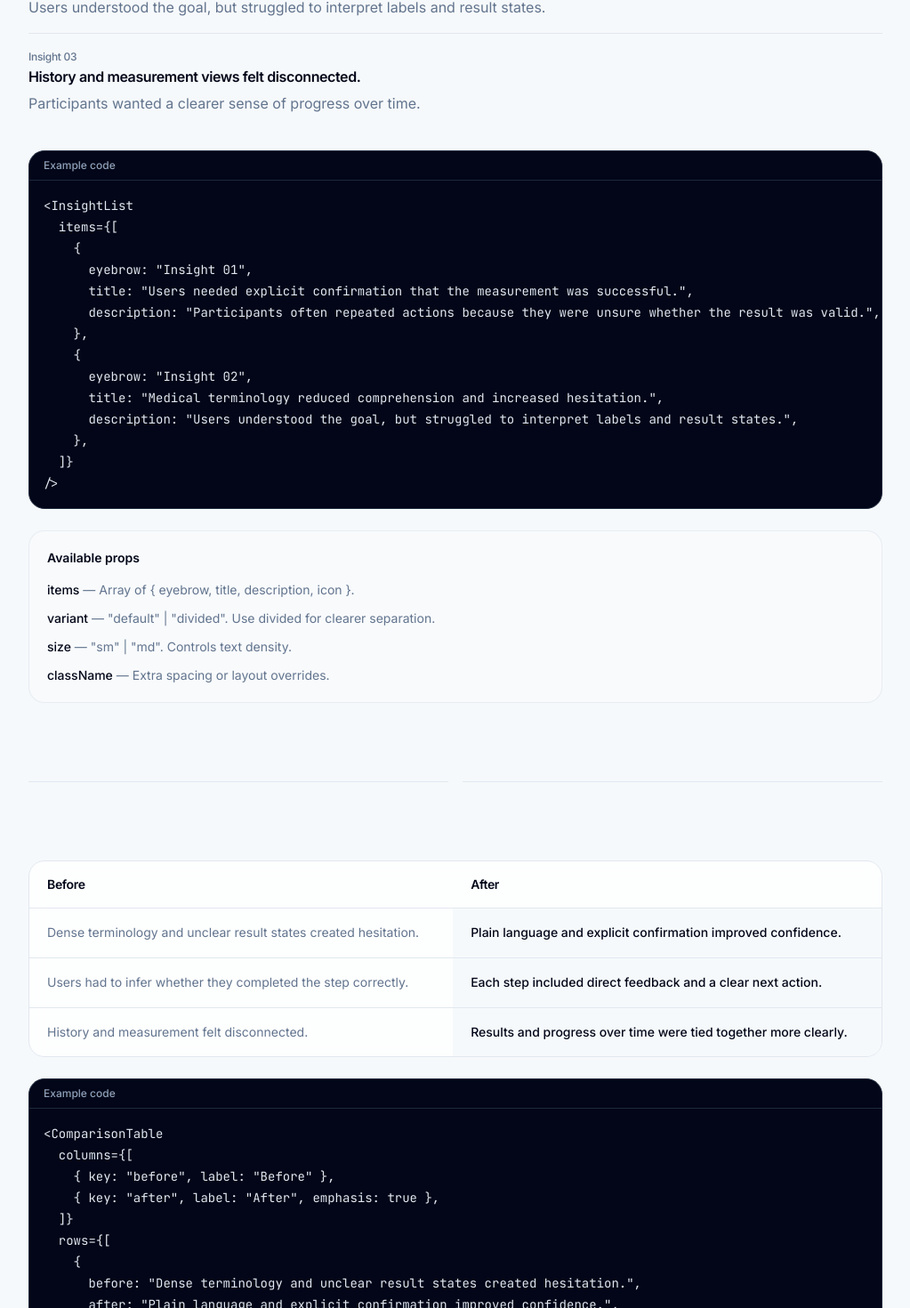
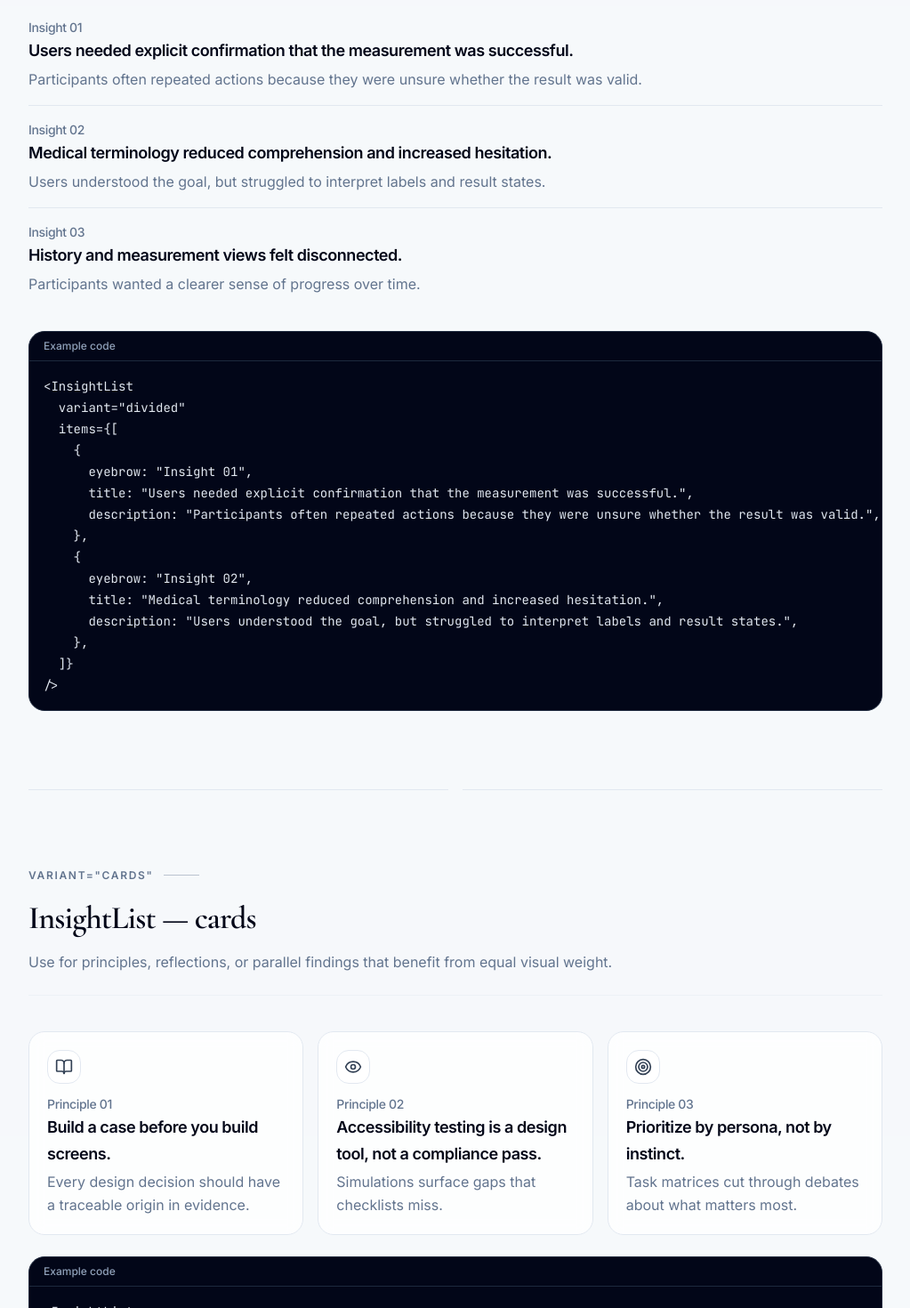
Before and after one commit to shkyb/shkyb.github.io, a React (Vite) app: page /projects/blocks-described in a window 1280 px wide. Shown: the part 4820-6290 px from the top of the page at 89% size, without its empty margins (128-1151 px from the left). Built offline with nearby package versions, Linux system fonts and the light colour scheme.

Commit message:
insightList style adjustments, card variant added

```diff
--- a/src/components/case/blocks/InsightList.jsx
+++ b/src/components/case/blocks/InsightList.jsx
@@ -13,17 +13,76 @@ import { sp } from "../layout/spacing"
  * }>
  *
  * Props:
- * - variant?: "default" | "divided"   // default "divided"
- * - size?: "sm" | "md"                // default "md"
+ * - variant?: "default" | "divided" | "cards"   // default "divided"
+ * - cols?: 1 | 2 | 3 | 4                        // cards only, default auto (min(3, items.length))
+ * - size?: "sm" | "md"                           // default "md"
  * - className?: string
  */
 export function InsightList({
   items = [],
   variant = "divided",
+  cols,
   size = "md",
   className,
 }) {
   if (!items?.length) return null
+
+  const iconStyle = { color: "var(--project-primary, var(--project-kicker, #334155))" }
+
+  const titleClass = cn(
+    "m-0 font-semibold tracking-tight text-(--project-foreground,var(--foreground))",
+    size === "sm" ? "text-base" : "text-lg"
+  )
+
+  if (variant === "cards") {
+    const colCount = cols ?? Math.min(3, Math.max(1, items.length))
+    const gridCols =
+      colCount === 1 ? "grid-cols-1" :
+      colCount === 2 ? "grid-cols-1 sm:grid-cols-2" :
+      colCount === 3 ? "grid-cols-1 sm:grid-cols-2 lg:grid-cols-3" :
+                       "grid-cols-1 sm:grid-cols-2 lg:grid-cols-4"
+
+    return (
+      <div className={cn(sp.itemToItem, "grid gap-4", gridCols, className)}>
+        {items.map((item, idx) => {
+          const Icon = item.icon
+          return (
+            <div key={idx} className="flex flex-col gap-3 rounded-2xl border border-border bg-white/80 p-5 backdrop-blur-sm">
+              {Icon ? (
+                <div className="inline-flex w-fit rounded-xl border border-border bg-white p-2" aria-hidden="true">
+                  <Icon className="h-5 w-5" style={iconStyle} />
+                </div>
+              ) : null}
+
+              <div className="min-w-0">
+                {item.eyebrow ? (
+                  <Prose>
+                    <p className="m-0 text-sm font-medium tracking-tight text-(--project-muted-foreground,var(--muted-foreground))">
+                      {item.eyebrow}
+                    </p>
+                  </Prose>
+                ) : null}
+
+                <Prose>
+                  <p className={titleClass}>{item.title}</p>
+                </Prose>
+
+                {item.description ? (
+                  <div className="mt-1">
+                    <Prose>
+                      <p className="m-0 text-base text-(--project-muted-foreground,var(--muted-foreground))">
+                        {item.description}
+                      </p>
+                    </Prose>
+                  </div>
+                ) : null}
+              </div>
+            </div>
+          )
+        })}
+      </div>
+    )
+  }
 
   return (
     <div className={cn(sp.itemToItem, className)}>
@@ -45,39 +104,27 @@ export function InsightList({
                     className="mt-0.5 shrink-0 rounded-xl border border-border bg-white/80 p-2"
                     aria-hidden="true"
                   >
-                    <Icon className="h-4 w-4 text-slate-700" />
+                    <Icon className="h-4 w-4" style={iconStyle} />
                   </div>
                 ) : null}
 
                 <div className="min-w-0 flex-1">
                   {item.eyebrow ? (
                     <Prose>
-                      <p className="m-0 text-xs font-medium tracking-tight text-muted-foreground">
+                      <p className="m-0 text-sm font-medium tracking-tight text-(--project-muted-foreground,var(--muted-foreground))">
                         {item.eyebrow}
                       </p>
                     </Prose>
                   ) : null}
 
                   <Prose>
-                    <p
-                      className={cn(
-                        "m-0 font-semibold tracking-tight text-foreground",
-                        size === "sm" ? "text-sm" : "text-base"
-                      )}
-                    >
-                      {item.title}
-                    </p>
+                    <p className={titleClass}>{item.title}</p>
                   </Prose>
 
                   {item.description ? (
                     <div className="mt-1">
                       <Prose>
-                        <p
-                          className={cn(
-                            "m-0 text-muted-foreground",
-                            size === "sm" ? "text-sm" : "text-base"
-                          )}
-                        >
+                        <p className="m-0 text-base text-(--project-muted-foreground,var(--muted-foreground))">
                           {item.description}
                         </p>
                       </Prose>
--- a/src/pages/Projects/CaseStudyBlocksDescribedPage.jsx
+++ b/src/pages/Projects/CaseStudyBlocksDescribedPage.jsx
@@ -24,6 +24,7 @@ import { ProcessStep } from "@/components/case/blocks/ProcessStep"
 import { NextProject } from "@/components/case/blocks/NextProject"
 import { CaseSeparator } from "@/components/case/blocks/CaseSeparator"
 import { FullBleedSection } from "@/components/case/layout/FullBleedSection"
+import { BookOpen, Eye, Target } from "lucide-react"
 
 const groups = [
   { id: "framing", label: "Framing" },
@@ -103,11 +104,13 @@ const docs = {
     summary: "Structured qualitative findings, stronger than plain bullet lists.",
     props: [
       ["items", "Array of { eyebrow, title, description, icon }."],
-      ["variant", '"default" | "divided". Use divided for clearer separation.'],
-      ["size", '"sm" | "md". Controls text density.'],
+      ["variant", '"default" | "divided" | "cards". divided is the default list; cards renders a responsive grid.'],
+      ["cols", "cards only. 1–4 columns. Defaults to auto: min(3, items.length)."],
+      ["size", '"sm" | "md". Controls title scale. Description is always text-base.'],
       ["className", "Extra spacing or layout overrides."],
     ],
-    code: `<InsightList
+    codeDivided: `<InsightList
+  variant="divided"
   items={[
     {
       eyebrow: "Insight 01",
@@ -118,6 +121,30 @@ const docs = {
       eyebrow: "Insight 02",
       title: "Medical terminology reduced comprehension and increased hesitation.",
       description: "Users understood the goal, but struggled to interpret labels and result states.",
+    },
+  ]}
+/>`,
+    codeCards: `<InsightList
+  variant="cards"
+  cols={3}
+  items={[
+    {
+      icon: BookOpen,
+      eyebrow: "Principle 01",
+      title: "Build a case before you build screens.",
+      description: "Every design decision should have a traceable origin in evidence.",
+    },
+    {
+      icon: Eye,
+      eyebrow: "Principle 02",
+      title: "Accessibility testing is a design tool, not a compliance pass.",
+      description: "Simulations surface gaps that checklists miss.",
+    },
+    {
+      icon: Target,
+      eyebrow: "Principle 03",
+      title: "Prioritize by persona, not by instinct.",
+      description: "Task matrices cut through debates about what matters most.",
     },
   ]}
 />`,
@@ -589,7 +616,9 @@ export default function CaseStudyBlocksDescribedPage() {
             <CaseSeparator />
 
             <div className="space-y-6">
+              <SectionHeading kicker="variant=&quot;divided&quot;" title="InsightList — divided" subtitle={docs.insightList.summary} divider />
               <InsightList
+                variant="divided"
                 items={[
                   {
                     eyebrow: "Insight 01",
@@ -608,7 +637,37 @@ export default function CaseStudyBlocksDescribedPage() {
                   },
                 ]}
               />
-              <CodeBlock code={docs.insightList.code} />
+              <CodeBlock code={docs.insightList.codeDivided} />
+            </div>
+
+            <CaseSeparator />
+
+            <div className="space-y-6">
+              <SectionHeading kicker="variant=&quot;cards&quot;" title="InsightList — cards" subtitle="Use for principles, reflections, or parallel findings that benefit from equal visual weight." divider />
+              <InsightList
+                variant="cards"
+                items={[
+                  {
+                    icon: BookOpen,
+                    eyebrow: "Principle 01",
+                    title: "Build a case before you build screens.",
+                    description: "Every design decision should have a traceable origin in evidence.",
+                  },
+                  {
+                    icon: Eye,
+                    eyebrow: "Principle 02",
+                    title: "Accessibility testing is a design tool, not a compliance pass.",
+                    description: "Simulations surface gaps that checklists miss.",
+                  },
+                  {
+                    icon: Target,
+                    eyebrow: "Principle 03",
+                    title: "Prioritize by persona, not by instinct.",
+                    description: "Task matrices cut through debates about what matters most.",
+                  },
+                ]}
+              />
+              <CodeBlock code={docs.insightList.codeCards} />
               <div className="rounded-2xl border border-slate-200/70 bg-background p-5">
                 <h3 className="text-sm font-semibold">Available props</h3>
                 <ul className="mt-4 space-y-3 text-sm">
```
